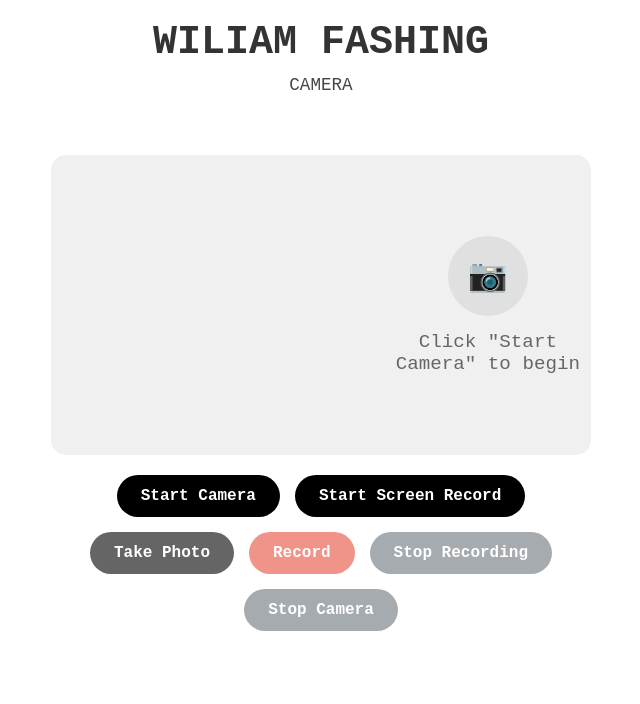
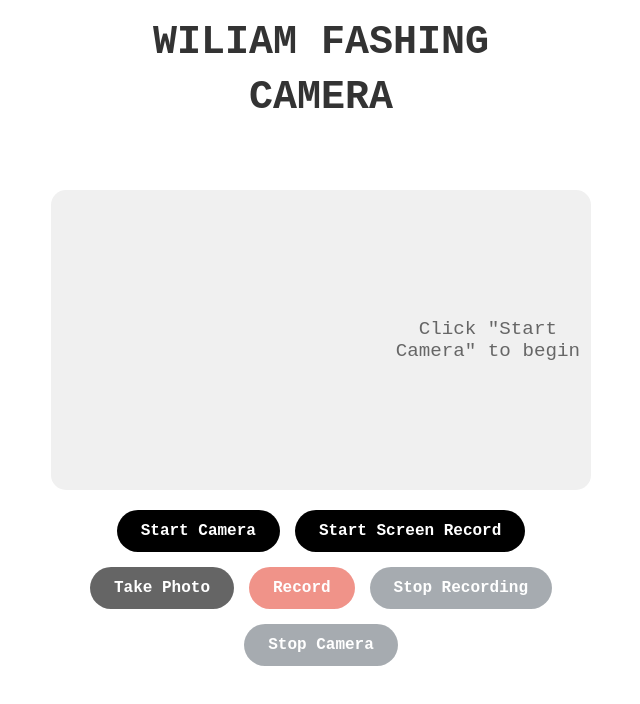
Before and after one commit to WiliamFashing/WFC-Snapcam-BETA, a plain HTML site: page index.html in a window 1280 px wide. Shown: the whole page, without its empty margins (319-959 px from the left). Drawn offline with Linux system fonts and the light colour scheme; a web font is replaced by a local one.

Commit message:
Update index.html

```diff
--- a/index.html
+++ b/index.html
@@ -243,14 +243,13 @@
 <body>
     <div class="header">
         <h1>WILIAM FASHING</h1>
-        <p>CAMERA</p>
+        <h1>CAMERA</h1>
     </div>
 
     <div class="camera-container">
         <div class="video-container">
             <video id="video" autoplay playsinline></video>
             <div id="camera-placeholder" class="camera-placeholder">
-                <div class="camera-icon">📷</div>
                 <div>Click "Start Camera" to begin</div>
             </div>
         </div>
```
